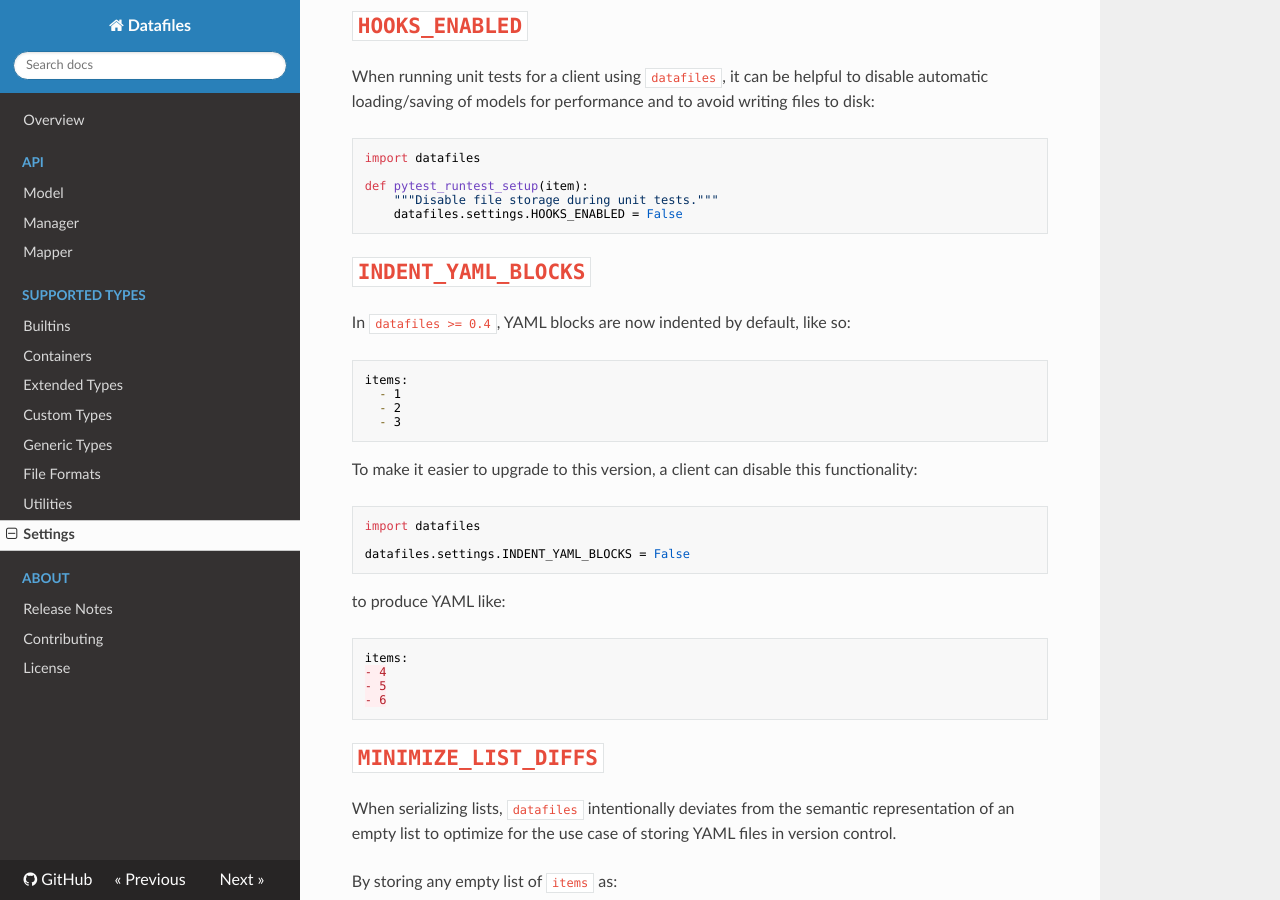
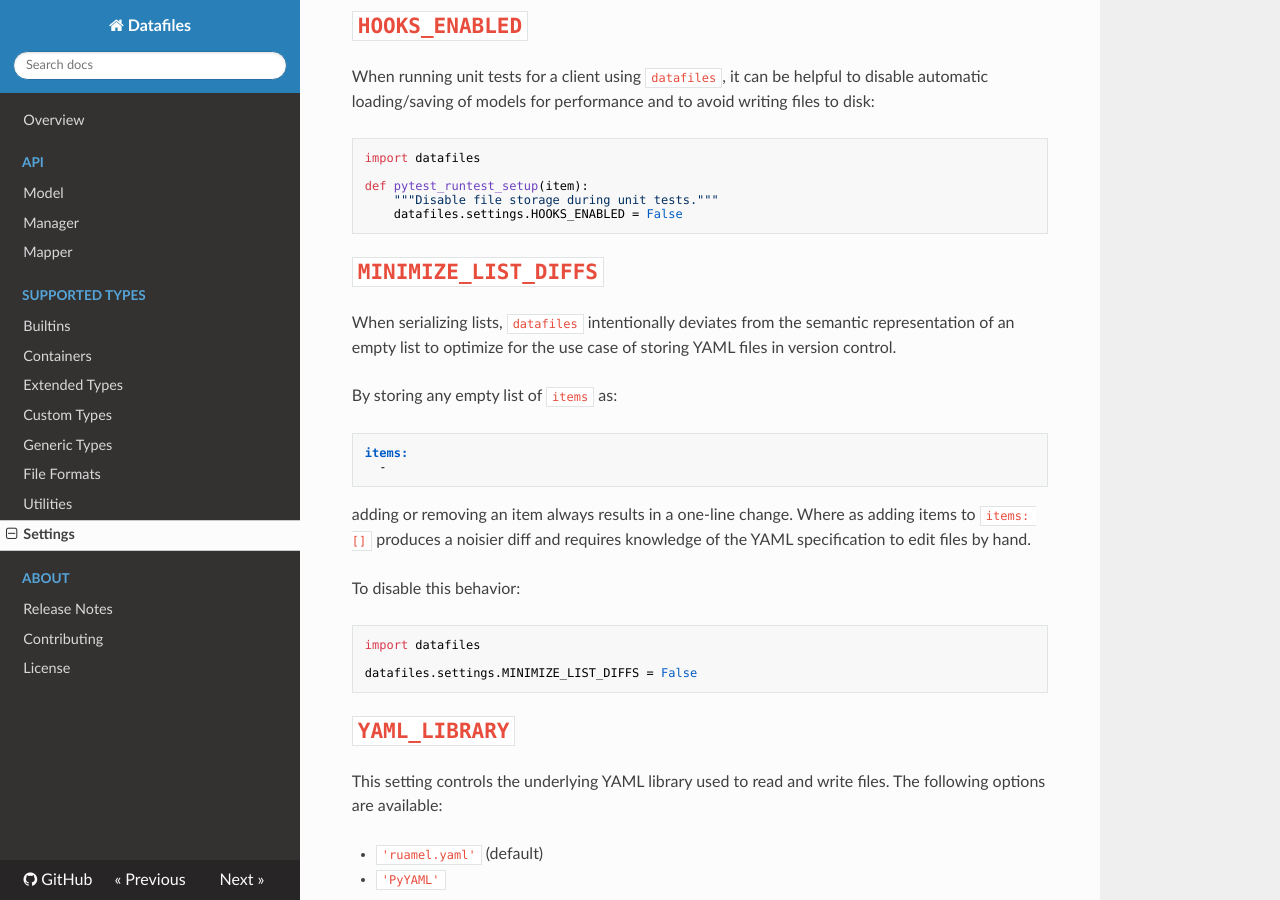
Before and after one commit to jacebrowning/datafiles, an MkDocs documentation site: the page built from docs/settings.md, in a window 1280 px wide and 900 px high, scrolled down 447 px. Built offline with MkDocs 1.6.1, drawn with Linux system fonts in a browser that asks for light colours; nearby versions of some CDN libraries.

Commit message:
Remove setting to disable YAML indent

````diff
--- a/docs/settings.md
+++ b/docs/settings.md
@@ -23,34 +23,6 @@ import datafiles
 def pytest_runtest_setup(item):
     """Disable file storage during unit tests."""
     datafiles.settings.HOOKS_ENABLED = False
-```
-
-# `INDENT_YAML_BLOCKS`
-
-In `datafiles >= 0.4`, YAML blocks are now indented by default, like so:
-
-```yaml
-items:
-  - 1
-  - 2
-  - 3
-```
-
-To make it easier to upgrade to this version, a client can disable this functionality:
-
-```python
-import datafiles
-
-datafiles.settings.INDENT_YAML_BLOCKS = False
-```
-
-to produce YAML like:
-
-```yaml
-items:
-- 4
-- 5
-- 6
 ```
 
 # `MINIMIZE_LIST_DIFFS`
--- a/pyproject.toml
+++ b/pyproject.toml
@@ -1,7 +1,7 @@
 [tool.poetry]
 
 name = "datafiles"
-version = "0.15a1"
+version = "0.15a2"
 description = "File-based ORM for dataclasses."
 
 license = "MIT"
````
Also changed, not shown: CHANGELOG.md (+1 -0 lines), 3 other files.
